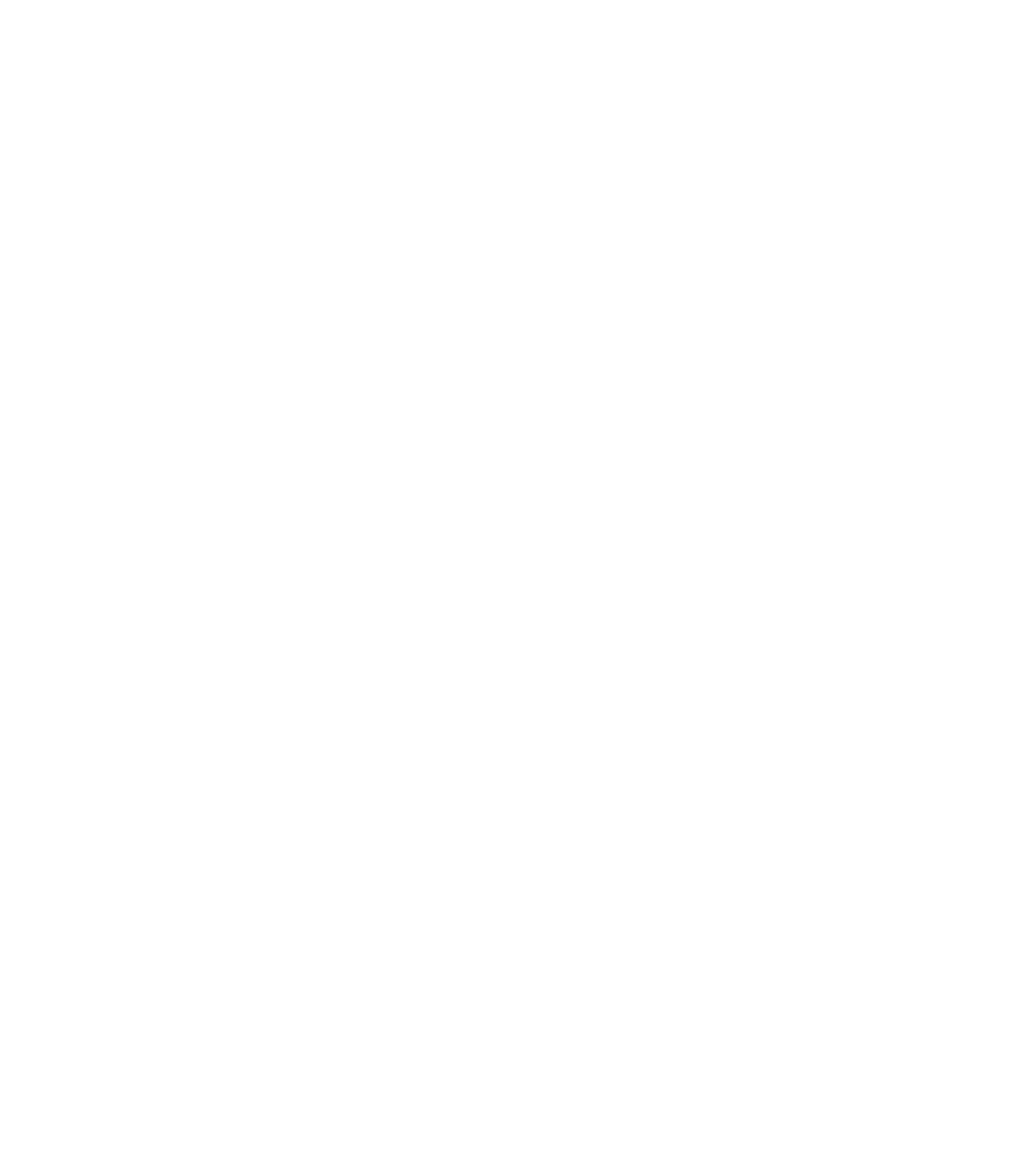
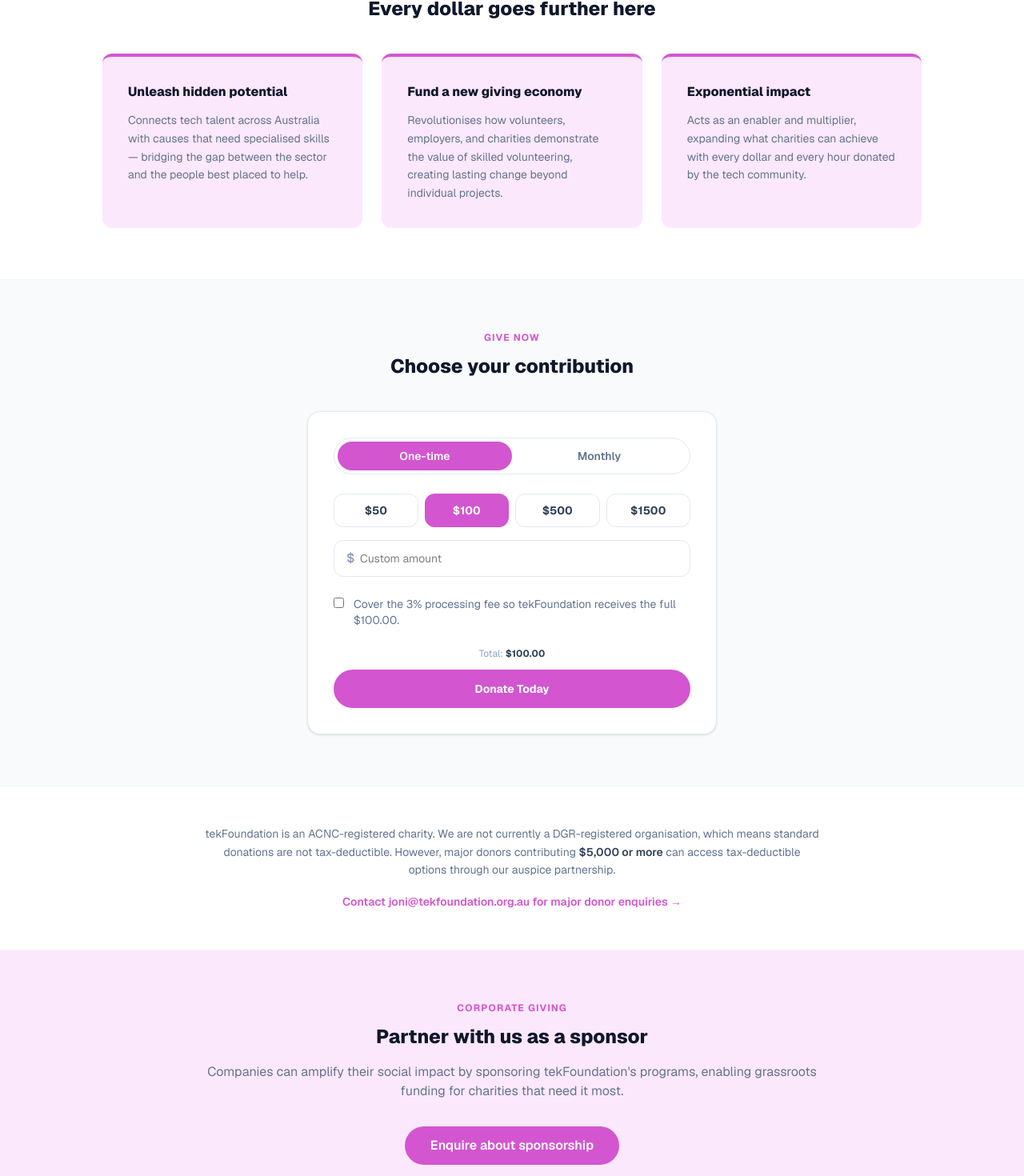
Before and after one commit to mwhjfung/tekfoundation, a Next.js app: page /donate in a window 1280 px wide. Before the commit this address had no page. Shown: the part 454-1924 px from the top of the page at 80% size. Before the commit the page ends 800 px from the top, so only its background shows below. Built offline with nearby package versions, Linux system fonts and the light colour scheme.

Commit message:
feat: add /donate page with interactive widget and /charity page

```diff
--- /dev/null
+++ b/app/donate/DonateWidget.tsx
@@ -0,0 +1,95 @@
+'use client'
+
+import { useState } from 'react'
+
+const PRESET_AMOUNTS = [50, 100, 500, 1500]
+
+export default function DonateWidget() {
+  const [frequency, setFrequency] = useState<'once' | 'monthly'>('once')
+  const [selected, setSelected] = useState<number | null>(100)
+  const [custom, setCustom] = useState('')
+  const [coverFee, setCoverFee] = useState(false)
+
+  const amount = custom ? parseFloat(custom) || 0 : selected ?? 0
+  const fee = coverFee ? Math.round(amount * 0.03 * 100) / 100 : 0
+  const total = (amount + fee).toFixed(2)
+
+  return (
+    <div className="bg-white rounded-2xl border border-slate-200 shadow-sm p-8 max-w-lg mx-auto">
+
+      {/* Frequency toggle */}
+      <div className="flex rounded-full border border-slate-200 p-1 mb-6">
+        {(['once', 'monthly'] as const).map((f) => (
+          <button
+            key={f}
+            onClick={() => setFrequency(f)}
+            className={`flex-1 py-2 rounded-full text-sm font-semibold transition-colors ${
+              frequency === f
+                ? 'bg-brand text-white'
+                : 'text-slate-500 hover:text-slate-900'
+            }`}
+          >
+            {f === 'once' ? 'One-time' : 'Monthly'}
+          </button>
+        ))}
+      </div>
+
+      {/* Preset amounts */}
+      <div className="grid grid-cols-4 gap-2 mb-4">
+        {PRESET_AMOUNTS.map((amt) => (
+          <button
+            key={amt}
+            onClick={() => { setSelected(amt); setCustom('') }}
+            className={`py-2.5 rounded-xl text-sm font-bold border transition-colors ${
+              selected === amt && !custom
+                ? 'bg-brand text-white border-brand'
+                : 'border-slate-200 text-slate-700 hover:border-brand hover:text-brand'
+            }`}
+          >
+            ${amt}
+          </button>
+        ))}
+      </div>
+
+      {/* Custom amount */}
+      <div className="relative mb-6">
+        <span className="absolute left-4 top-1/2 -translate-y-1/2 text-slate-400 font-semibold">$</span>
+        <input
+          type="number"
+          placeholder="Custom amount"
+          value={custom}
+          onChange={(e) => { setCustom(e.target.value); setSelected(null) }}
+          className="w-full pl-8 pr-4 py-3 border border-slate-200 rounded-xl text-sm focus:outline-none focus:ring-2 focus:ring-brand focus:border-transparent"
+        />
+      </div>
+
+      {/* Cover fee */}
+      <label className="flex items-start gap-3 mb-6 cursor-pointer">
+        <input
+          type="checkbox"
+          checked={coverFee}
+          onChange={(e) => setCoverFee(e.target.checked)}
+          className="mt-0.5 accent-brand"
+        />
+        <span className="text-sm text-slate-500">
+          Cover the 3% processing fee so tekFoundation receives the full ${amount > 0 ? amount.toFixed(2) : '0.00'}.
+        </span>
+      </label>
+
+      {/* Total + CTA */}
+      {amount > 0 && (
+        <p className="text-center text-slate-400 text-xs mb-3">
+          Total: <span className="font-bold text-slate-700">${total}</span>
+          {frequency === 'monthly' && ' / month'}
+        </p>
+      )}
+
+      <a
+        href={`mailto:joni@tekfoundation.org.au?subject=Donation enquiry — $${total}${frequency === 'monthly' ? ' monthly' : ''}`}
+        className="block w-full text-center bg-brand text-white py-3.5 rounded-full font-bold text-sm hover:opacity-90 transition-opacity"
+      >
+        Donate Today
+      </a>
+    </div>
+  )
+}
--- /dev/null
+++ b/app/donate/page.tsx
@@ -0,0 +1,125 @@
+import type { Metadata } from 'next'
+import Link from 'next/link'
+import Navbar from '@/components/Navbar'
+import Footer from '@/components/Footer'
+import DonateWidget from './DonateWidget'
+
+export const metadata: Metadata = {
+  title: 'Donate — tekFoundation',
+  description:
+    'Make an impact today. Your donation subsidises matching services for Australian charities so they can focus on their mission.',
+}
+
+const PILLARS = [
+  {
+    title: 'Unleash hidden potential',
+    body: 'Connects tech talent across Australia with causes that need specialised skills — bridging the gap between the sector and the people best placed to help.',
+  },
+  {
+    title: 'Fund a new giving economy',
+    body: 'Revolutionises how volunteers, employers, and charities demonstrate the value of skilled volunteering, creating lasting change beyond individual projects.',
+  },
+  {
+    title: 'Exponential impact',
+    body: 'Acts as an enabler and multiplier, expanding what charities can achieve with every dollar and every hour donated by the tech community.',
+  },
+]
+
+export default function DonatePage() {
+  return (
+    <>
+      <Navbar />
+      <main>
+
+        {/* Hero */}
+        <section className="bg-gradient-to-br from-brand to-[#a820a5] py-20 px-6 text-center">
+          <div className="max-w-2xl mx-auto">
+            <h1 className="text-4xl sm:text-5xl font-extrabold text-white leading-tight mb-4">
+              Make an impact today.
+            </h1>
+            <p className="text-white/80 text-lg">
+              Your donation subsidises matching services for Australian charities, enabling them to
+              concentrate on their missions rather than recruitment challenges.
+            </p>
+          </div>
+        </section>
+
+        {/* Why give */}
+        <section className="bg-white border-b border-slate-100 py-16 px-6">
+          <div className="max-w-5xl mx-auto">
+            <p className="text-xs font-bold tracking-widest text-brand uppercase mb-3 text-center">
+              Why give
+            </p>
+            <h2 className="text-2xl font-extrabold text-slate-900 text-center mb-10">
+              Every dollar goes further here
+            </h2>
+            <div className="grid grid-cols-1 md:grid-cols-3 gap-6">
+              {PILLARS.map(({ title, body }) => (
+                <div key={title} className="bg-brand-tint rounded-xl p-8 border-t-4 border-brand">
+                  <h3 className="font-extrabold text-slate-900 mb-3">{title}</h3>
+                  <p className="text-slate-500 text-sm leading-relaxed">{body}</p>
+                </div>
+              ))}
+            </div>
+          </div>
+        </section>
+
+        {/* Donation widget */}
+        <section className="bg-slate-50 border-b border-slate-100 py-16 px-6">
+          <div className="max-w-2xl mx-auto">
+            <p className="text-xs font-bold tracking-widest text-brand uppercase mb-3 text-center">
+              Give now
+            </p>
+            <h2 className="text-2xl font-extrabold text-slate-900 text-center mb-10">
+              Choose your contribution
+            </h2>
+            <DonateWidget />
+          </div>
+        </section>
+
+        {/* Tax info */}
+        <section className="bg-white border-b border-slate-100 py-12 px-6">
+          <div className="max-w-3xl mx-auto text-center">
+            <p className="text-sm text-slate-500 leading-relaxed mb-4">
+              tekFoundation is an ACNC-registered charity. We are not currently a DGR-registered
+              organisation, which means standard donations are not tax-deductible. However, major
+              donors contributing{' '}
+              <span className="font-semibold text-slate-700">$5,000 or more</span> can access
+              tax-deductible options through our auspice partnership.
+            </p>
+            <Link
+              href="mailto:joni@tekfoundation.org.au"
+              className="text-brand font-semibold text-sm hover:underline"
+            >
+              Contact joni@tekfoundation.org.au for major donor enquiries →
+            </Link>
+          </div>
+        </section>
+
+        {/* Corporate CTA */}
+        <section className="bg-brand-tint py-16 px-6">
+          <div className="max-w-3xl mx-auto text-center">
+            <p className="text-xs font-bold tracking-widest text-brand uppercase mb-3">
+              Corporate giving
+            </p>
+            <h2 className="text-2xl font-extrabold text-slate-900 mb-4">
+              Partner with us as a sponsor
+            </h2>
+            <p className="text-slate-500 mb-8">
+              Companies can amplify their social impact by sponsoring tekFoundation&apos;s programs,
+              enabling grassroots funding for charities that need it most.
+            </p>
+            <Link
+              href="mailto:joni@tekfoundation.org.au?subject=Corporate sponsorship enquiry"
+              className="inline-block bg-brand text-white px-8 py-3 rounded-full font-semibold hover:opacity-90 transition-opacity"
+            >
+              Enquire about sponsorship
+            </Link>
+          </div>
+        </section>
+
+      </main>
+      <Footer />
+    </>
+  )
+}
```
